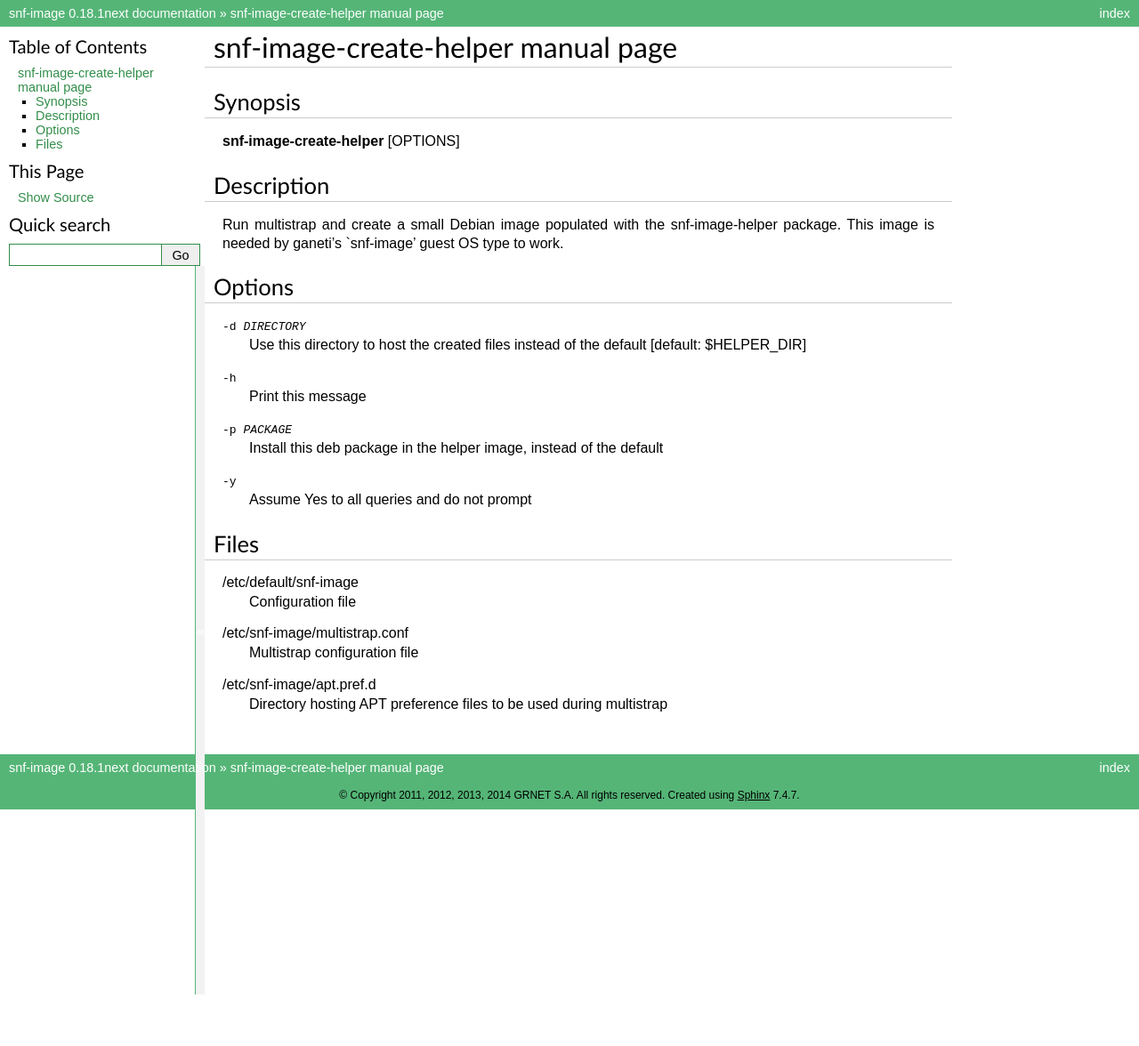
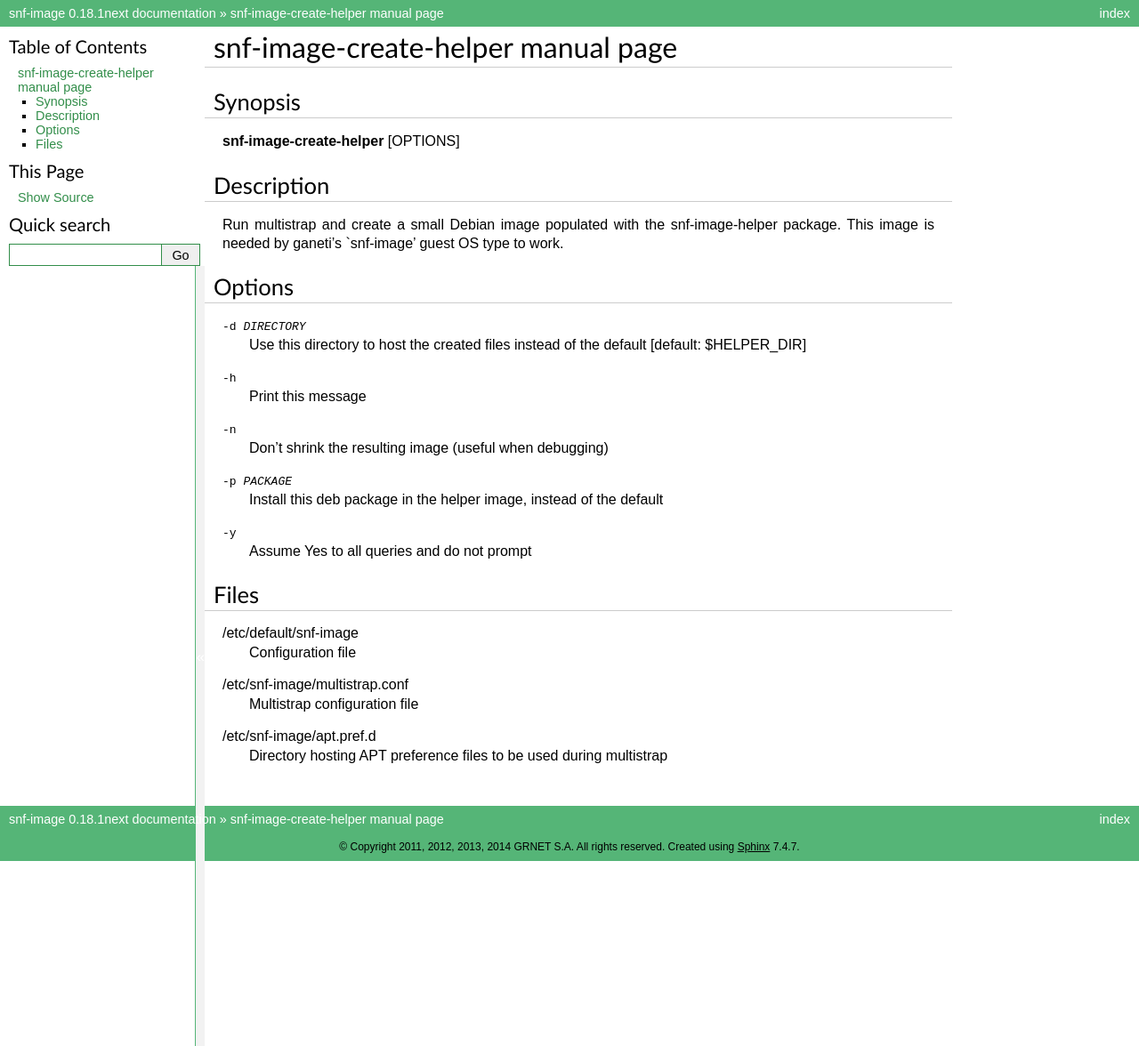
Before and after one commit to grnet/snf-image, a Sphinx documentation site: the page built from docs/man/snf-image-create-helper.rst, in a window 1280 px wide. Shown: the whole page at 89% size. Built offline with Sphinx 7.4.7, drawn with Linux system fonts in a browser that asks for light colours; before the commit the page ends 1118 px from its top, so only the background shows below that.

Commit message:
Add a new -n option to snf-image-create-helper
If this option is specified, the resulting helper image will not be
shrank to reduce its size. This is useful when debugging. If the image
is shrank to his minimal size, then altering files inside the image
after mounting is not possible.

```diff
--- a/docs/man/snf-image-create-helper.rst
+++ b/docs/man/snf-image-create-helper.rst
@@ -23,6 +23,8 @@ Options
 
 -h  Print this message
 
+-n  Don't shrink the resulting image (useful when debugging)
+
 -p PACKAGE
     Install this deb package in the helper image, instead of the default
 
```
Also changed, not shown: 1 other file.
